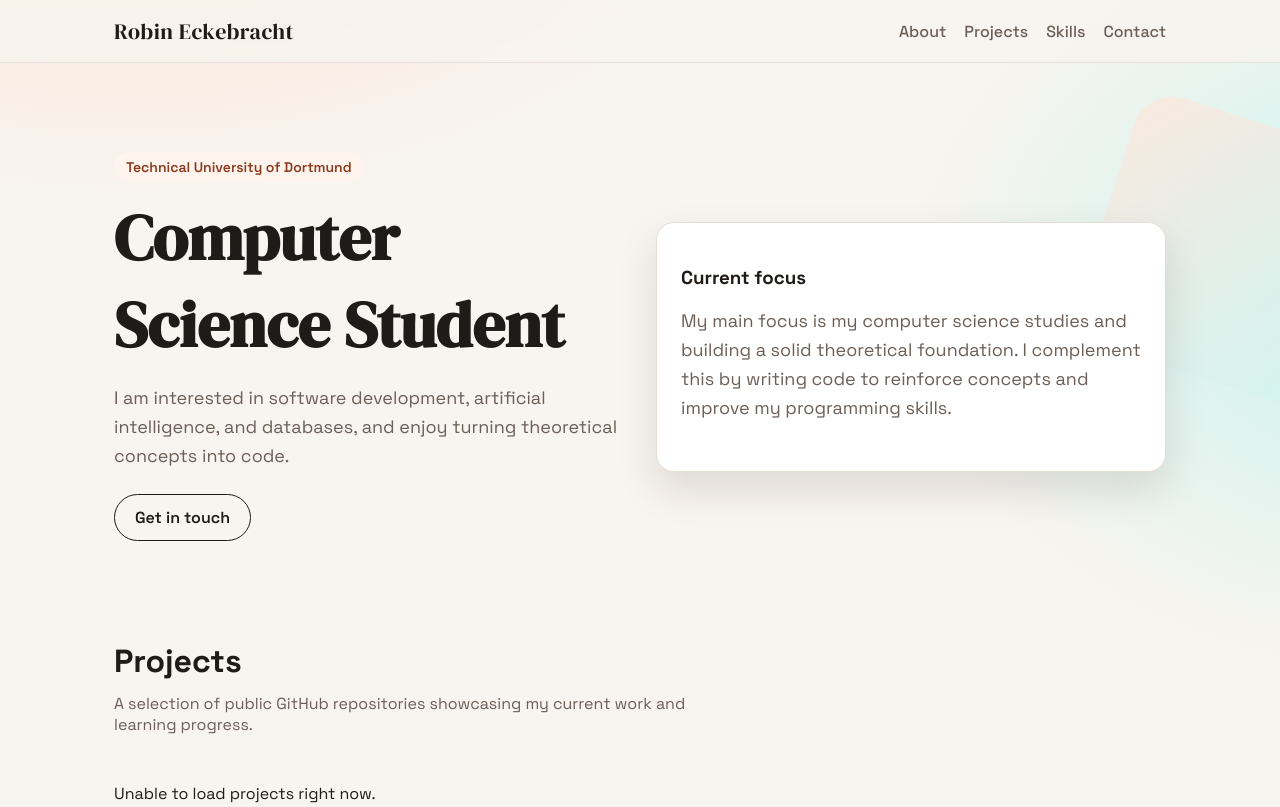
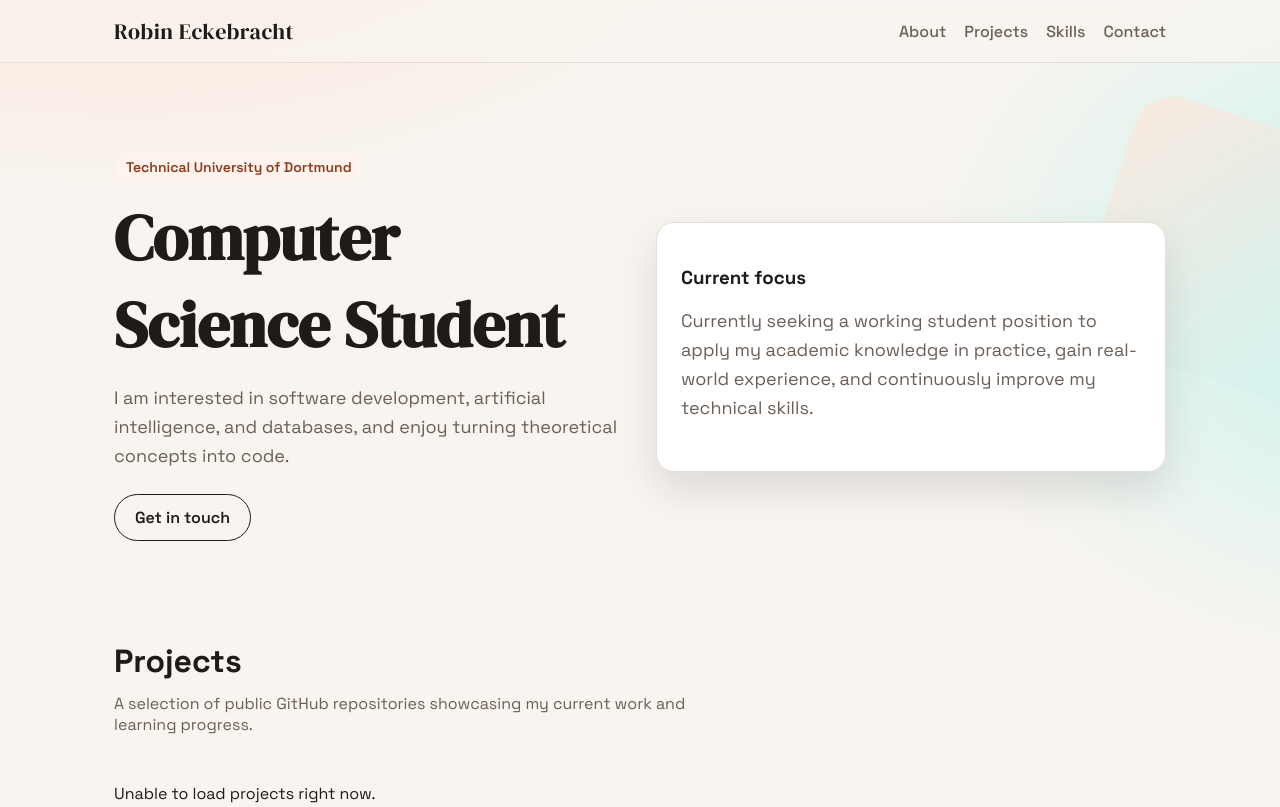
Before and after one commit to robineckebracht/Portfolio, a plain HTML site: page index.html in a window 1280 px wide. Shown: the top 807 px of the page. Drawn offline with Linux system fonts and the light colour scheme; no server answers.

Commit message:
swapped hero card texts

```diff
--- a/index.html
+++ b/index.html
@@ -45,11 +45,12 @@
 					<h3>Current focus</h3>
 					<p
 						class="focus-text"
-						data-alt="Currently seeking a working student position to apply my academic knowledge in practice, gain real-world experience, and continuously improve my technical skills."
+						data-alt="My main focus is my computer science studies and building a solid
+						theoretical foundation. I complement this by writing code to
+						reinforce concepts and improve my programming skills."
 					>
-						My main focus is my computer science studies and building a solid
-						theoretical foundation. I complement this by writing code to
-						reinforce concepts and improve my programming skills.
+					Currently seeking a working student position to apply
+					 my academic knowledge in practice, gain real-world experience, and continuously improve my technical skills.
 					</p>
 				</div>
 			</header>
```
